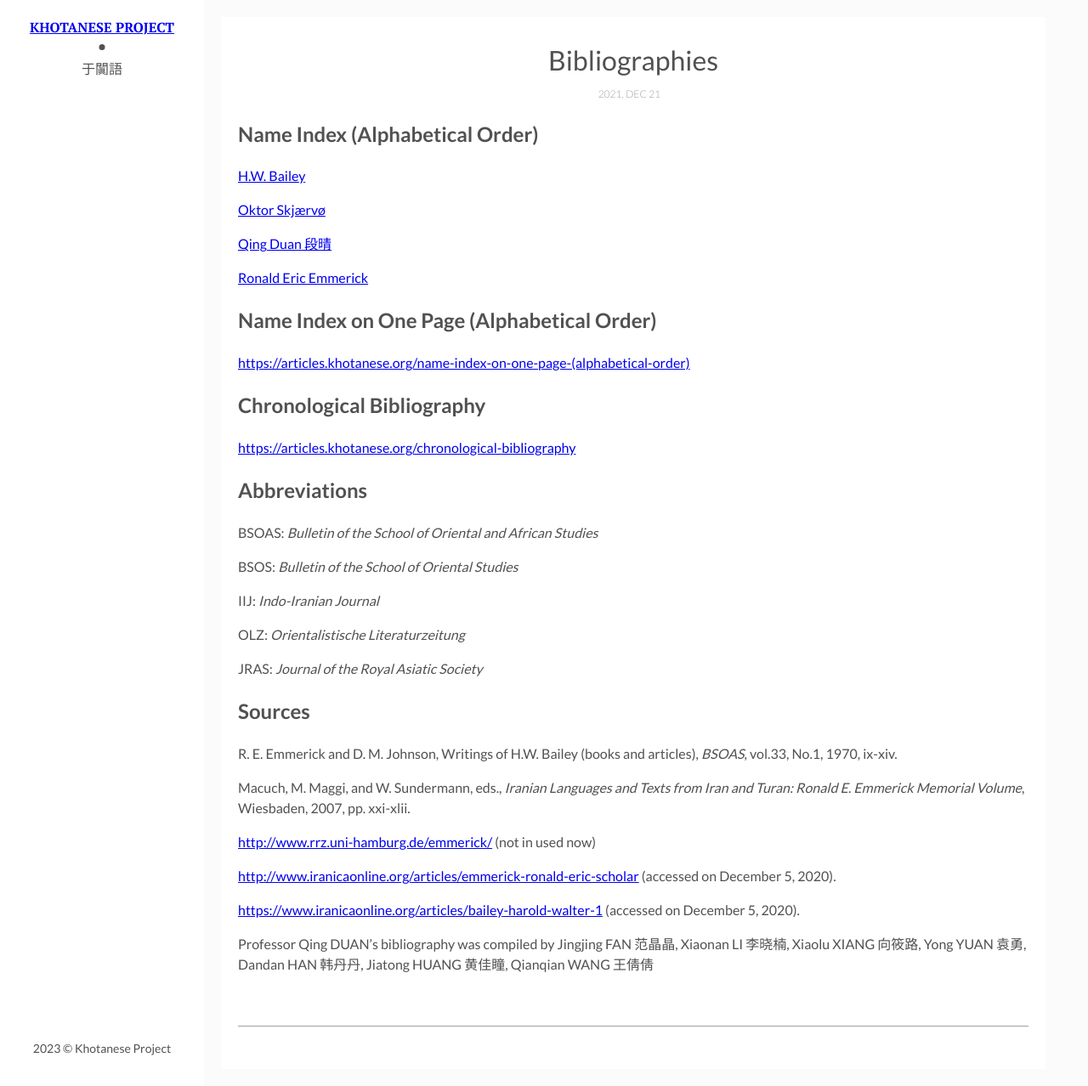
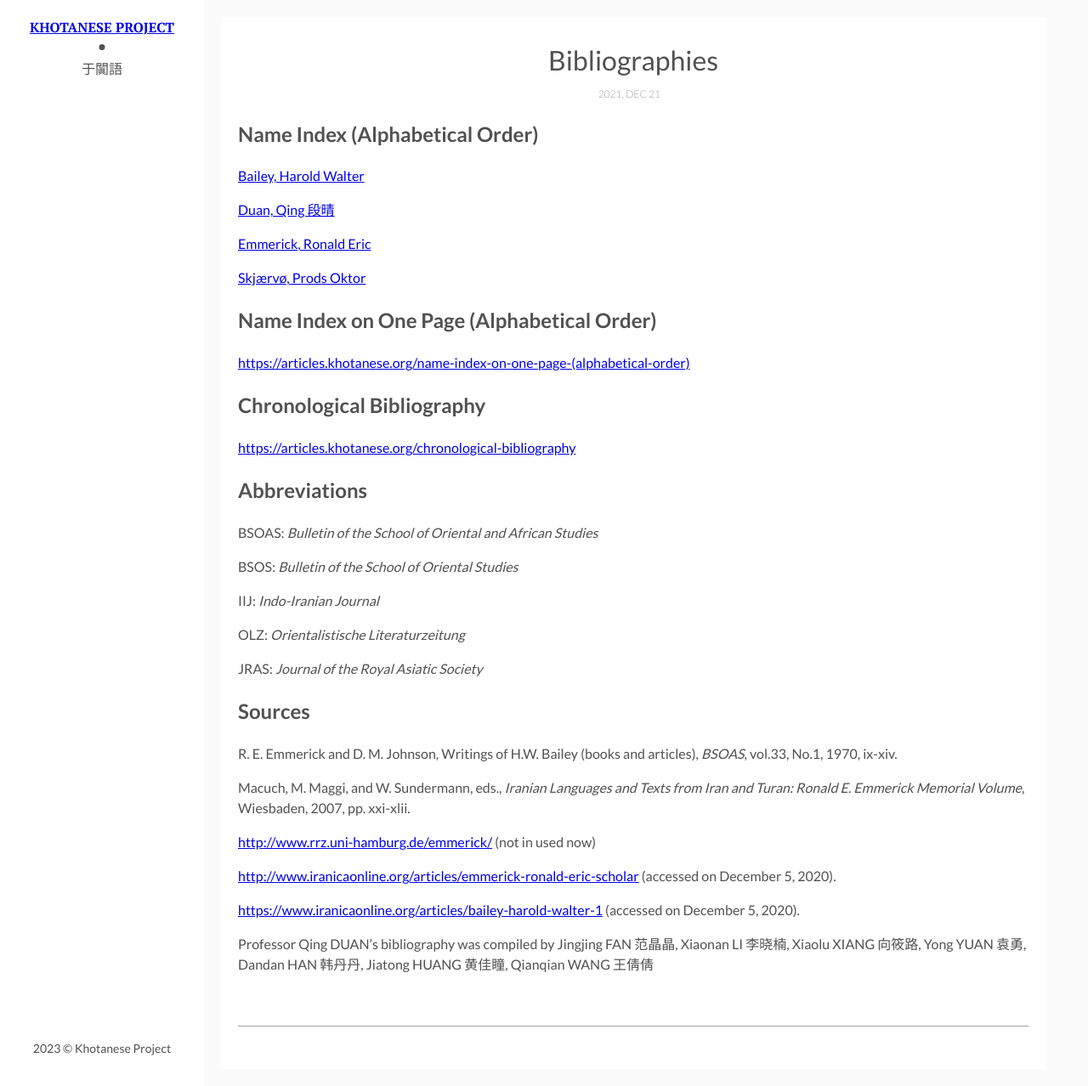
Before and after one commit to khotanese/khotanese.github.io, a Jekyll site: the page built from _posts/2021-12-21-bibliographies.markdown, in a window 1280 px wide and 1278 px high. Shown: the whole window at 85% size. Built offline with Jekyll 4.4.1, drawn with Linux system fonts in a browser that asks for light colours.

Commit message:
Update 2021-12-21-bibliographies.markdown

```diff
--- a/_posts/2021-12-21-bibliographies.markdown
+++ b/_posts/2021-12-21-bibliographies.markdown
@@ -8,13 +8,13 @@ img:  # Add image post (optional)
 
 ## Name Index (Alphabetical Order)
 
-[H.W. Bailey](https://articles.khotanese.org/bailey,-h.w/)
+[Bailey, Harold Walter](https://articles.khotanese.org/bailey,-h.w/)
 
-[Oktor Skjærvø](https://articles.khotanese.org/skj%C3%A6rv%C3%B8,-oktor/)
+[Duan, Qing 段晴](https://articles.khotanese.org/%E6%AE%B5%E6%99%B4/)
 
-[Qing Duan 段晴](https://articles.khotanese.org/%E6%AE%B5%E6%99%B4/)
+[Emmerick, Ronald Eric](https://articles.khotanese.org/emmerick,-ronald-eric/)
 
-[Ronald Eric Emmerick](https://articles.khotanese.org/emmerick,-ronald-eric/)
+[Skjærvø, Prods Oktor](https://articles.khotanese.org/skj%C3%A6rv%C3%B8,-oktor/)
 
 ## Name Index on One Page (Alphabetical Order)
 
```
